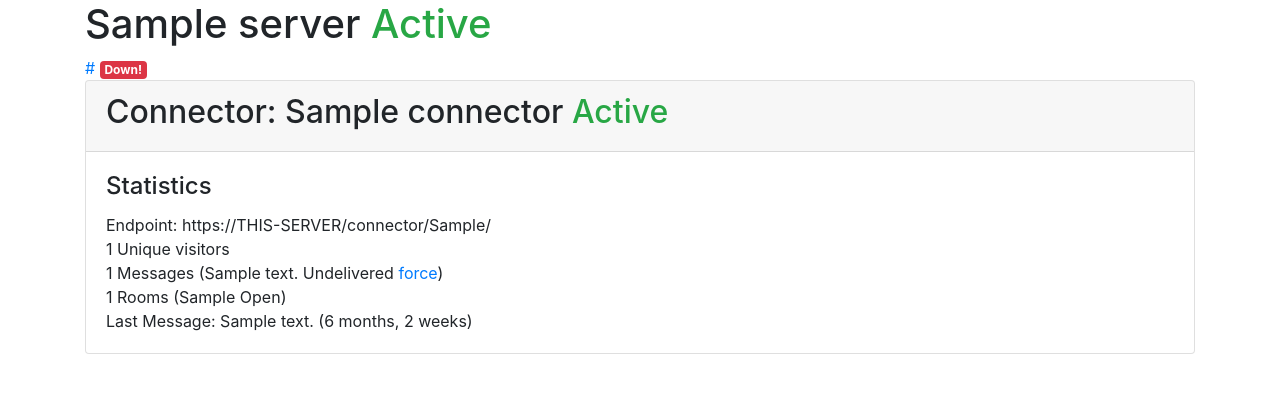
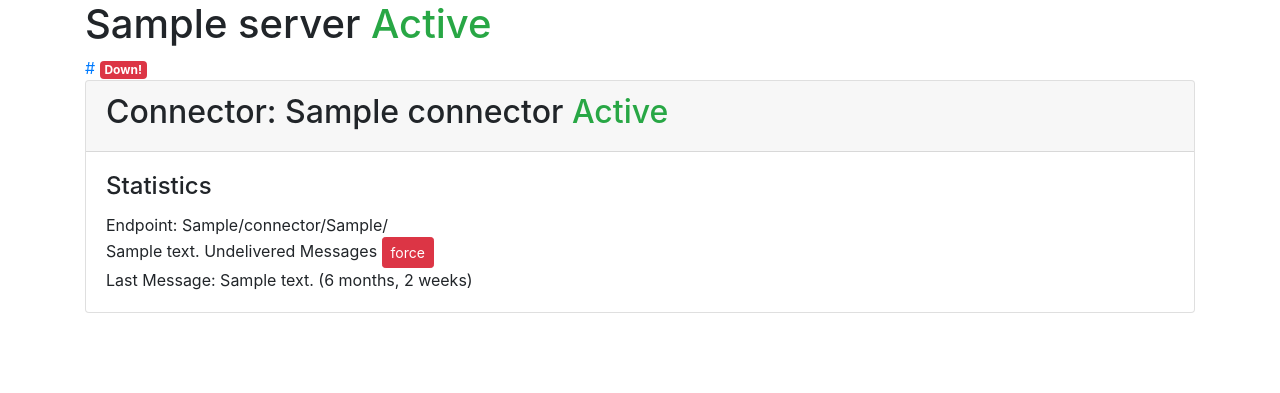
Before and after one commit to dudanogueira/rocket.connect, a Django app: template rocket_connect/templates/instance/server_detail_view.html in a window 1280 px wide. Shown: the part 124-517 px from the top of the page. Run offline with Django 3.2, Linux system fonts and the light colour scheme; the template is opened without the code that fills it: most values are stand-ins (such as "Sample title", 1, 10 or a date in 2020); some libraries are stand-ins or nearby versions.

Commit message:
Remove some statistics for now

```diff
--- a/rocket_connect/templates/instance/server_detail_view.html
+++ b/rocket_connect/templates/instance/server_detail_view.html
@@ -19,6 +19,7 @@
     {% endif %}
 
 {% endif %}
+
 {% for connector in connectors %}
     <div class="card mb-3">
         <div class="card-header">
@@ -29,10 +30,8 @@
         <div class="card-body">
             <h4 class="card-title">Statistics</h4>
             <p class="card-text">
-                Endpoint: https://THIS-SERVER/connector/{{connector.external_token}}/<br />
-                {{connector.total_visitors}} Unique visitors<br />
-                {{connector.total_messages}} Messages ({{connector.undelivered_messages}} Undelivered {% if connector.undelivered_messages %}<a href="?force_connector_delivery={{connector.external_token}}">force</a>{% endif %}) </a><br />
-                {{connector.total_rooms}} Rooms ({{connector.open_rooms}} Open)<br />
+                Endpoint: {{base_uri}}/connector/{{connector.external_token}}/<br />
+                {{connector.undelivered_messages}} Undelivered Messages {% if connector.undelivered_messages %}<a class="btn btn-danger btn-sm" href="?force_connector_delivery={{connector.external_token}}">force</a>{% endif %} </a><br />
                 {% if connector.last_message%} Last Message: {{connector.last_message}} ({{connector.last_message|timesince}}){% endif %}
             </p>
         </div>
```
Also changed, not shown: rocket_connect/instance/views.py (+18 -11 lines).
